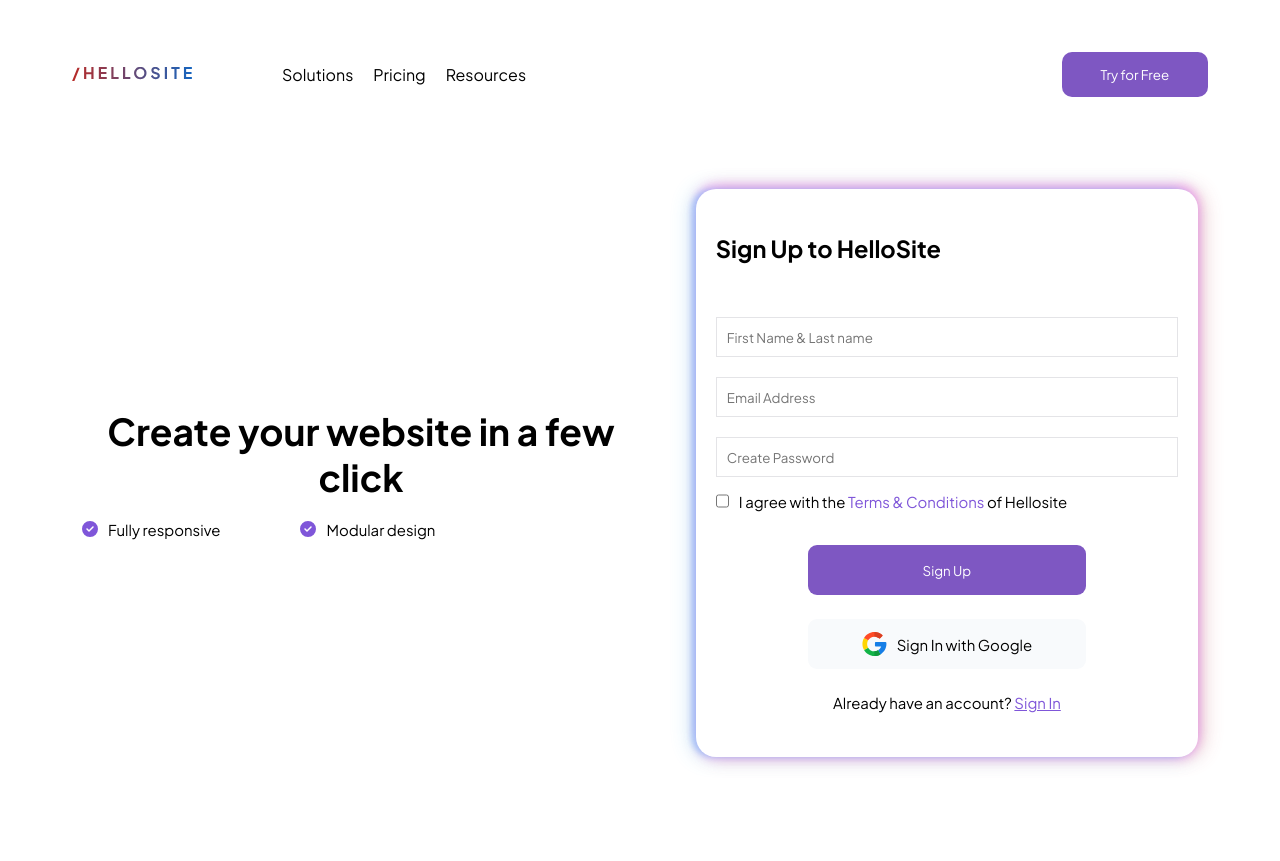
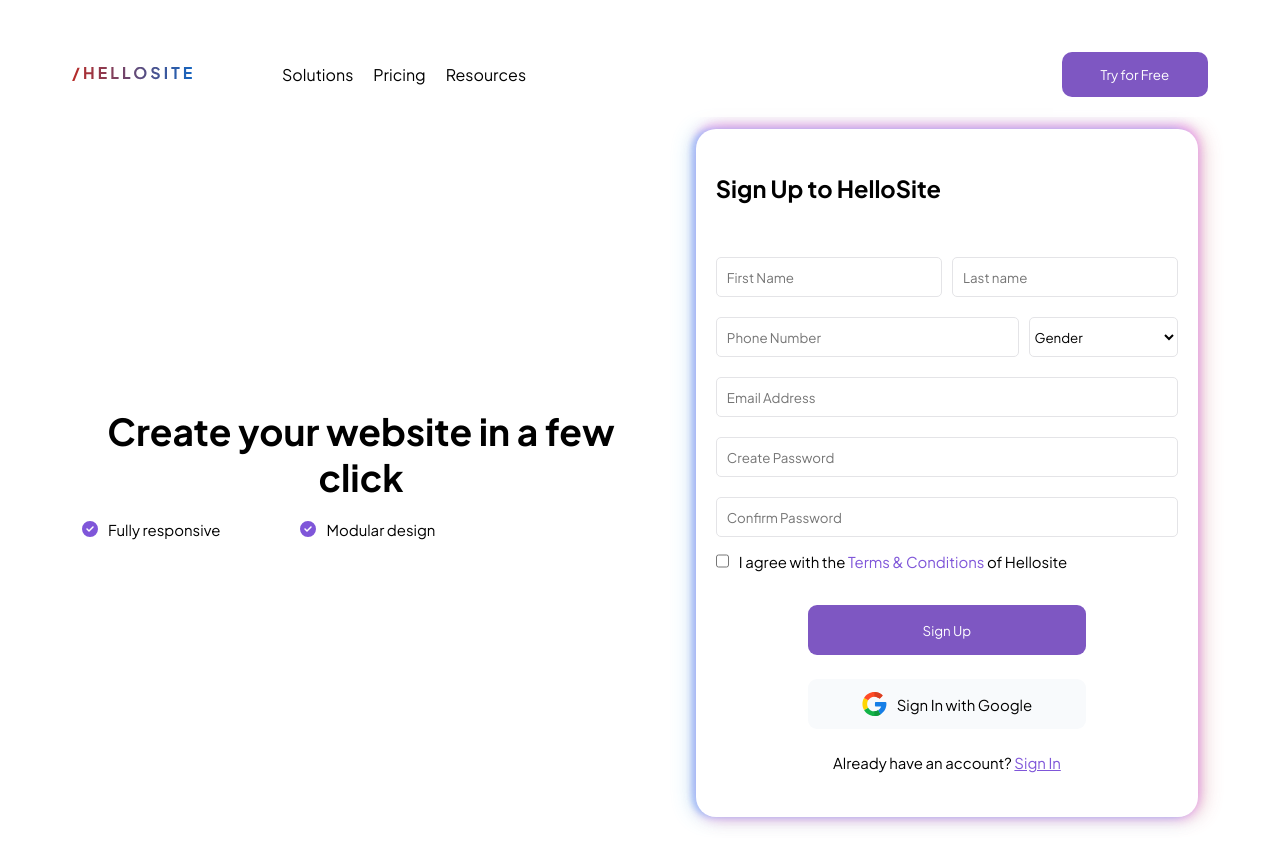
Before and after one commit to Viclaww/jellosite-landingTest, a React (Vite) app: page /auth-signup in a window 1280 px wide. Built offline with nearby package versions, Linux system fonts and the light colour scheme.

Commit message:
signup updates

```diff
--- a/src/App.jsx
+++ b/src/App.jsx
@@ -9,6 +9,7 @@
 import "./reusableComps/design.scss";
 import { useEffect } from "react";
 import { ToastContainer } from "react-toastify";
+import "react-toastify/dist/ReactToastify.css";
 
 const ScrollToTop = () => {
   const location = useLocation();
--- a/src/Components/Pages/Auth-Pages/SignUp/SignUp.jsx
+++ b/src/Components/Pages/Auth-Pages/SignUp/SignUp.jsx
@@ -4,15 +4,19 @@
 import { registerUser } from "../../../../data/auth/authAction";
 import google from "../../../../assets/Images/google.svg";
 import { FontAwesomeIcon } from "@fortawesome/react-fontawesome";
-
 import { faCheckCircle, faWarning } from "@fortawesome/free-solid-svg-icons";
 import { Link } from "react-router-dom";
+import { toast } from "react-toastify";
 import Navbar from "../../../Layouts/Navbar/Navbar";
 
 const SignUp = () => {
   const [emailInput, setEmailInput] = useState("");
-  const [nameInput, setNameInput] = useState("");
+  const [phoneInput, setPhoneInput] = useState("");
+  const [FirstNameInput, setFirstNameInput] = useState("");
+  const [LastNameInput, setLastNameInput] = useState("");
   const [passwordInput, setPasswordInput] = useState("");
+  const [genderInput, setGenderInput] = useState("");
+  const [passwordInput2, setPasswordInput2] = useState("");
   const [agreeToTerms, setAgreeToTerms] = useState(false);
 
   const dispatch = useDispatch();
@@ -21,14 +25,22 @@
   );
 
   const data = {
-    username: nameInput,
+    username: phoneInput,
     email: emailInput,
+    gender: genderInput,
     password1: passwordInput,
-    password2: passwordInput,
+    password2: passwordInput2,
+    first_name: FirstNameInput,
+    last_name: LastNameInput,
   };
   const handleSubmit = (event) => {
     event.preventDefault();
-    dispatch(registerUser(data));
+
+    if (passwordInput === passwordInput2) {
+      dispatch(registerUser(data));
+    } else {
+      toast.error("Passwords Do not match");
+    }
   };
   return (
     <>
@@ -59,12 +71,42 @@
                 </span>
               )}
               <div className="input">
-                <input
-                  value={nameInput}
-                  onChange={(e) => setNameInput(e.target.value)}
-                  type="text"
-                  placeholder="First Name & Last name"
-                />
+                <div className="row-input">
+                  <input
+                    value={FirstNameInput}
+                    onChange={(e) => setFirstNameInput(e.target.value)}
+                    type="text"
+                    placeholder="First Name"
+                  />
+                  <input
+                    value={LastNameInput}
+                    onChange={(e) => setLastNameInput(e.target.value)}
+                    type="text"
+                    placeholder="Last name"
+                  />
+                </div>
+                <div className="row-input">
+                  <input
+                    value={phoneInput}
+                    onChange={(e) => setPhoneInput(e.target.value)}
+                    type="number"
+                    placeholder="Phone Number"
+                  />
+                  <select
+                    value={genderInput}
+                    onChange={(e) => setGenderInput(e.target.value)}
+                    type=""
+                    className="p-gender"
+                    placeholder="Email Address"
+                  >
+                    <option value="" disabled>
+                      Gender
+                    </option>
+                    <option value="male">Male</option>
+                    <option value="female">Female</option>
+                  </select>
+                </div>
+
                 <input
                   value={emailInput}
                   onChange={(e) => setEmailInput(e.target.value)}
@@ -76,6 +118,12 @@
                   onChange={(e) => setPasswordInput(e.target.value)}
                   type="password"
                   placeholder="Create Password"
+                />
+                <input
+                  value={passwordInput2}
+                  onChange={(e) => setPasswordInput2(e.target.value)}
+                  type="password"
+                  placeholder="Confirm Password"
                 />
               </div>
               <div className="rem">
--- a/src/Components/Pages/Auth-Pages/SignUp/SignUp.scss
+++ b/src/Components/Pages/Auth-Pages/SignUp/SignUp.scss
@@ -122,12 +122,40 @@
           flex-direction: column;
           gap: 20px;
           width: 100%;
+          .row-input {
+            display: flex;
+            align-items: center;
+            justify-content: center;
+            gap: 10px;
+            width: 100%;
+            input {
+              background-color: #fff;
+              border: 1px solid var(--gray-200, #e4e4e7);
+              background: var(--base-white, #fff);
+              width: 100%;
+              border-radius: 5px;
+            }
+            .p-gender {
+              width: 50%;
+              border-radius: 5px;
+            }
+            select {
+              background-color: #fff;
+              border: 1px solid var(--gray-200, #e4e4e7);
+              background: var(--base-white, #fff);
+              width: 100%;
+              border-radius: 5px;
+              height: 40px;
+              border-radius: 5px;
+            }
+          }
 
           input {
             background-color: #fff;
             border: 1px solid var(--gray-200, #e4e4e7);
             background: var(--base-white, #fff);
             width: 100%;
+            border-radius: 5px;
           }
         }
         .rem {
--- a/src/data/auth/authAction.js
+++ b/src/data/auth/authAction.js
@@ -5,7 +5,7 @@
 
 export const registerUser = createAsyncThunk(
   "auth/register",
-  async ({ username, email, password1, password2 }, { rejectWithValue }) => {
+  async ({ username, email, password, phone, gender }, { rejectWithValue }) => {
     try {
       const config = {
         headers: {
@@ -14,7 +14,7 @@
       };
       const response = await axios.post(
         `${endpointURL}/api/auth/register`,
-        { username, email, password1, password2 },
+        { username, email, password, phone, gender },
         config
       );
       return response.data;
--- a/src/reusableComps/design.scss
+++ b/src/reusableComps/design.scss
@@ -6,6 +6,7 @@
 }
 
 button {
+  outline: none;
   border: none;
   cursor: pointer;
 }
```
